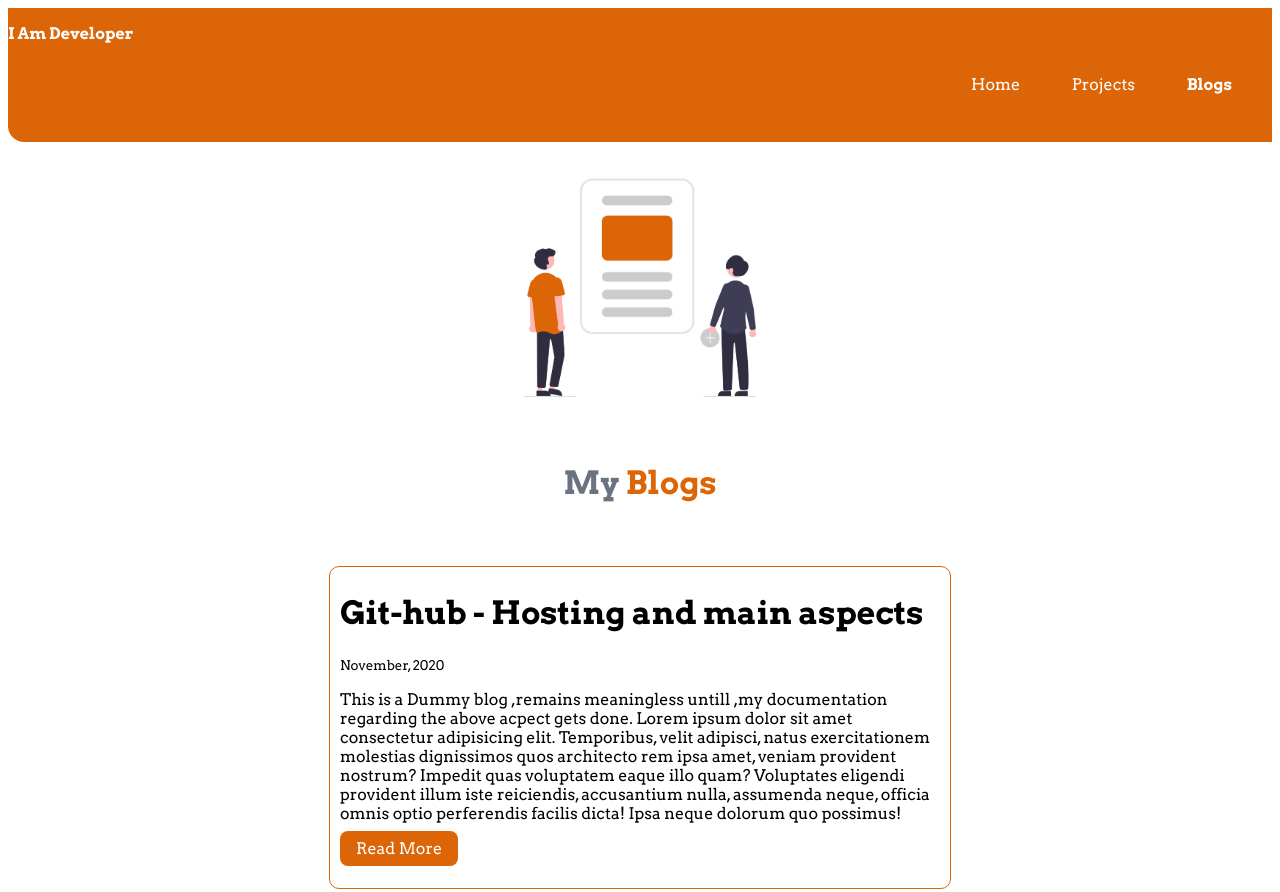
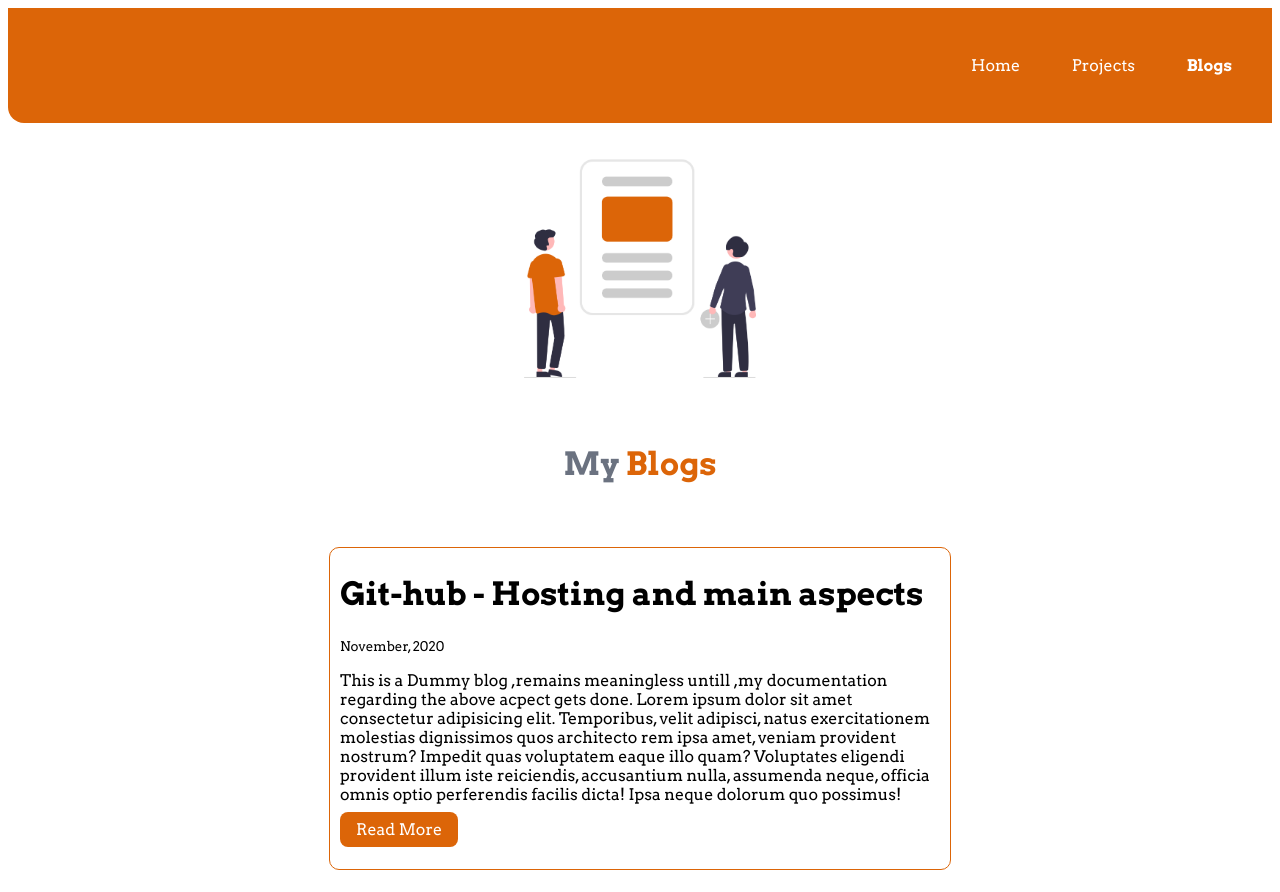
Before and after one commit to kotesh-arya/Portfolio-v1.0, a plain HTML site: page blogs.html in a window 1280 px wide. Shown: the top 892 px of the page. Drawn offline with Linux system fonts and the light colour scheme.

Commit message:
removed brand from pages

```diff
--- a/blogs.html
+++ b/blogs.html
@@ -8,7 +8,7 @@
 </head>
 <body>
     <nav class="navigation container">
-        <div class="nav-brand">I Am Developer</div>
+        <div class="nav-brand"></div>
         <ul class="list-non-bullets nav-pills">
             <li class="list-item-inline "><a class="link" href="/">Home</a></li>
             <li class="list-item-inline "><a class="link" href="projects.html">Projects</a></li>
```
Also changed, not shown: projects.html (+1 -1 lines).
